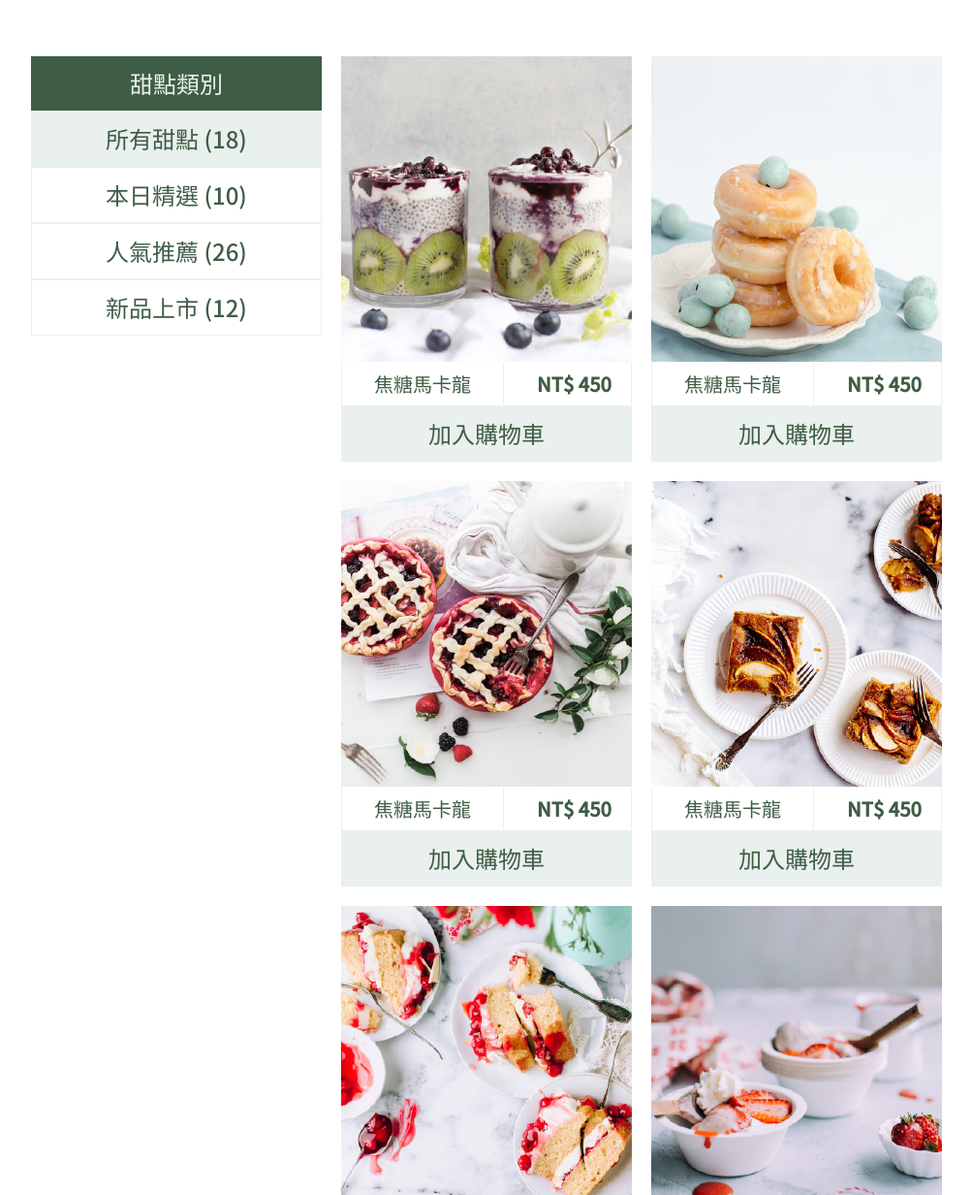
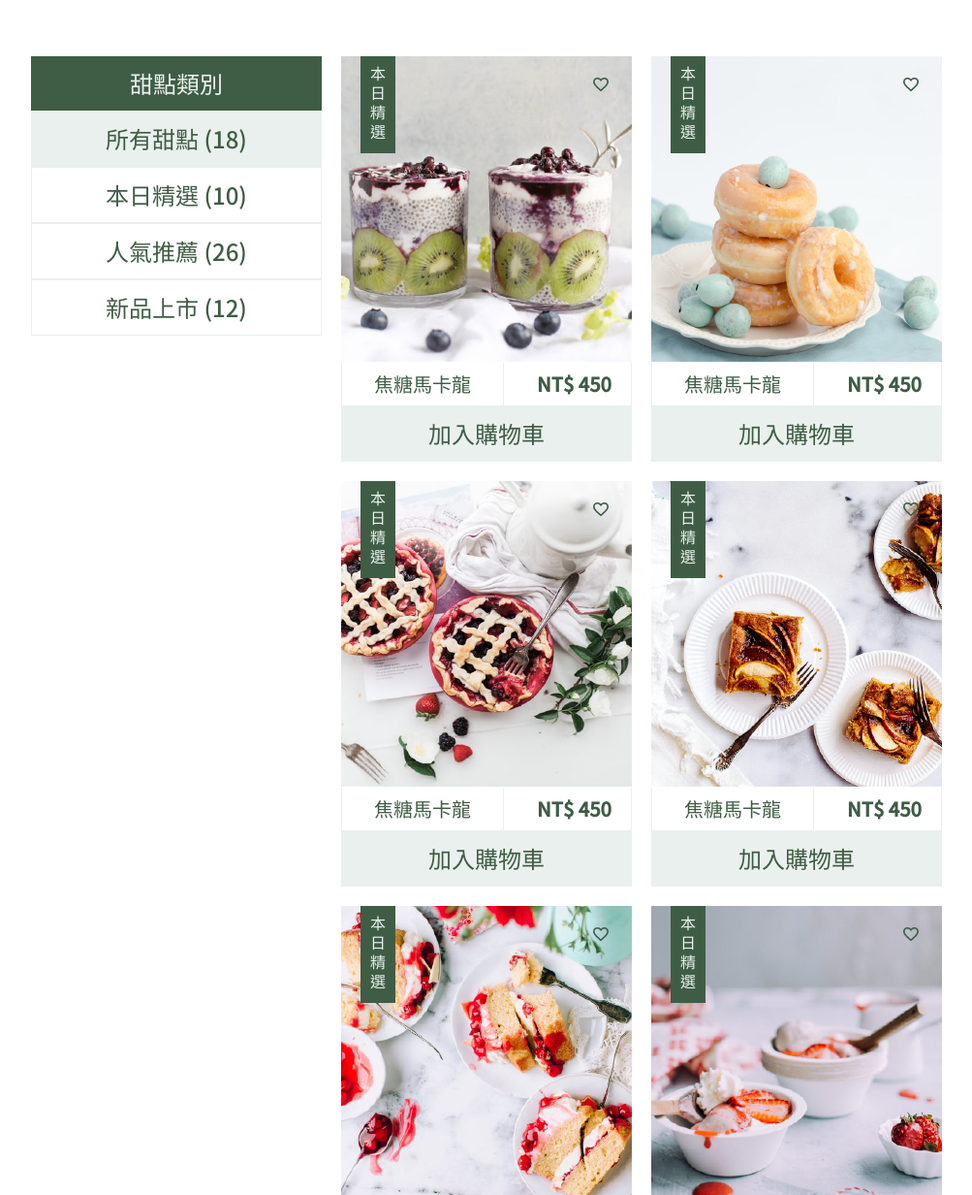
Before and after one commit to kcwang-tw/hexschool-2022-camp-task-1, a plain HTML site: page index.html in a window 1280 px wide. Shown: the part 808-2040 px from the top of the page at 97% size, without its empty margins (138-1141 px from the left). Drawn offline with Linux system fonts and the light colour scheme.

Commit message:
加入本日精選及加入收藏區塊

```diff
--- a/assets/css/main.css
+++ b/assets/css/main.css
@@ -35,6 +35,7 @@ main {
 
 .product {
     margin-bottom: 20px;
+    position: relative;
 }
 
 .product-info {
@@ -58,3 +59,20 @@ main {
     padding: 12px 20px 12px 0;
     margin-left: auto;
 }
+
+.recommend {
+    position: absolute;
+    top: 0;
+    left: 20px;
+    background: #3F5D45;
+    color: #EAF0ED;
+    padding: 10px;
+    writing-mode: vertical-rl;
+    letter-spacing: 4px;
+}
+
+.add-to-favorite {
+    position: absolute;
+    top: 19px;
+    right: 22px;
+}
--- a/index.html
+++ b/index.html
@@ -53,6 +53,14 @@
             </ul>
             <ul class="product-list">
                 <li class="product">
+                    <div class="recommend">
+                        本日精選
+                    </div>
+                    <div class="add-to-favorite">
+                        <a href="#">
+                            <img src="assets/images/favorite_border.png" alt="加入收藏">
+                        </a>
+                    </div>
                     <img src="./assets/images/p-1.png" alt="焦糖馬卡龍">
                     <div class="product-info">
                         <div class="product-name">
@@ -65,6 +73,14 @@
                     <a href="#" class="add-to-cart text-primary bg-secondary">加入購物車</a>
                 </li>
                 <li class="product">
+                    <div class="recommend">
+                        本日精選
+                    </div>
+                    <div class="add-to-favorite">
+                        <a href="#">
+                            <img src="assets/images/favorite_border.png" alt="加入收藏">
+                        </a>
+                    </div>
                     <img src="./assets/images/p-2.png" alt="焦糖馬卡龍">
                     <div class="product-info">
                         <div class="product-name">
@@ -77,6 +93,14 @@
                     <a href="#" class="add-to-cart text-primary bg-secondary">加入購物車</a>
                 </li>
                 <li class="product">
+                    <div class="recommend">
+                        本日精選
+                    </div>
+                    <div class="add-to-favorite">
+                        <a href="#">
+                            <img src="assets/images/favorite_border.png" alt="加入收藏">
+                        </a>
+                    </div>
                     <img src="./assets/images/p-3.png" alt="焦糖馬卡龍">
                     <div class="product-info">
                         <div class="product-name">
@@ -89,6 +113,14 @@
                     <a href="#" class="add-to-cart text-primary bg-secondary">加入購物車</a>
                 </li>
                 <li class="product">
+                    <div class="recommend">
+                        本日精選
+                    </div>
+                    <div class="add-to-favorite">
+                        <a href="#">
+                            <img src="assets/images/favorite_border.png" alt="加入收藏">
+                        </a>
+                    </div>
                     <img src="./assets/images/p-4.png" alt="焦糖馬卡龍">
                     <div class="product-info">
                         <div class="product-name">
@@ -101,6 +133,14 @@
                     <a href="#" class="add-to-cart text-primary bg-secondary">加入購物車</a>
                 </li>
                 <li class="product">
+                    <div class="recommend">
+                        本日精選
+                    </div>
+                    <div class="add-to-favorite">
+                        <a href="#">
+                            <img src="assets/images/favorite_border.png" alt="加入收藏">
+                        </a>
+                    </div>
                     <img src="./assets/images/p-5.png" alt="焦糖馬卡龍">
                     <div class="product-info">
                         <div class="product-name">
@@ -113,6 +153,14 @@
                     <a href="#" class="add-to-cart text-primary bg-secondary">加入購物車</a>
                 </li>
                 <li class="product">
+                    <div class="recommend">
+                        本日精選
+                    </div>
+                    <div class="add-to-favorite">
+                        <a href="#">
+                            <img src="assets/images/favorite_border.png" alt="加入收藏">
+                        </a>
+                    </div>
                     <img src="./assets/images/p-6.png" alt="焦糖馬卡龍">
                     <div class="product-info">
                         <div class="product-name">
```
